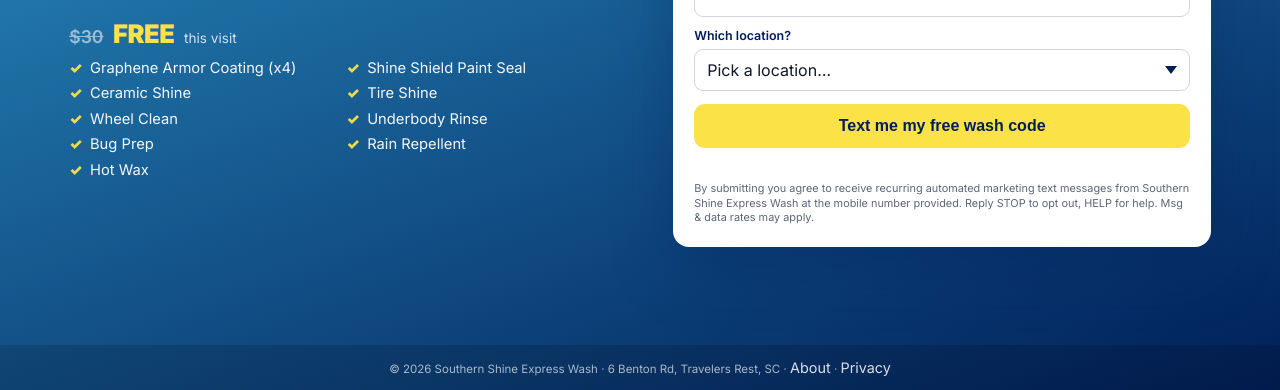
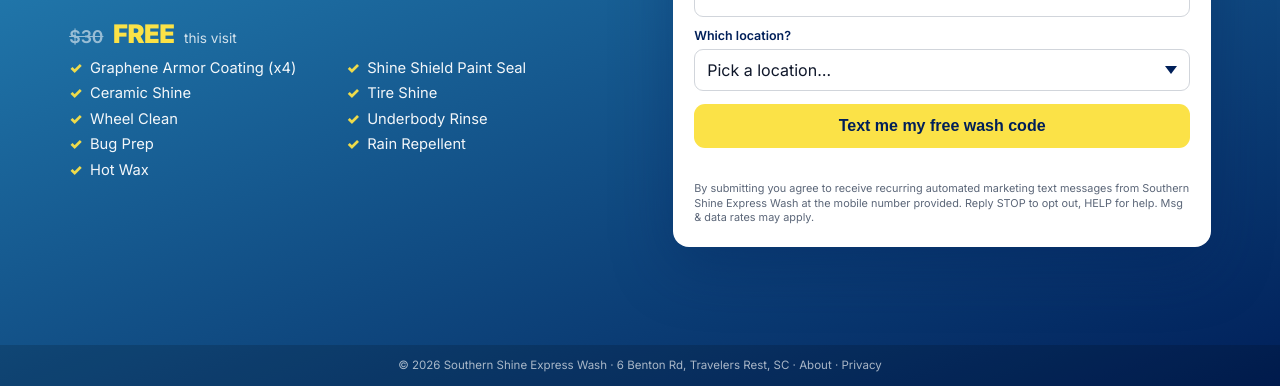
Before and after one commit to carwashqueenai-source/southern-shine-freewash, a plain HTML site: page index.html in a window 1280 px wide. Shown: the part 455-845 px from the top of the page. Drawn offline with Linux system fonts and the light colour scheme.

Commit message:
fix(landing): footer links match surrounding text size/color
style.css from Pollen page forced .site-footer a to .9rem #c7cfdd,
which made 'About' and 'Privacy' larger and grayer than the rest of
the footer. Override with inherit + !important so they match.

```diff
--- a/index.html
+++ b/index.html
@@ -208,8 +208,16 @@
   font-size: .72rem;
   text-align: center;
 }
-.site-footer a { color: rgba(255, 255, 255, .85); text-decoration: none; }
-.site-footer a:hover { text-decoration: underline; }
+/* Force footer link font-size/color to match the surrounding text
+   (style.css forces .9rem #c7cfdd which makes them larger + lighter). */
+.site-footer a {
+  color: inherit !important;
+  font-size: inherit !important;
+  font-family: inherit !important;
+  font-weight: inherit !important;
+  text-decoration: none !important;
+}
+.site-footer a:hover { text-decoration: underline !important; }
 
 .container { max-width: 1180px; margin: 0 auto; padding: 0 1.2rem; }
 
```
